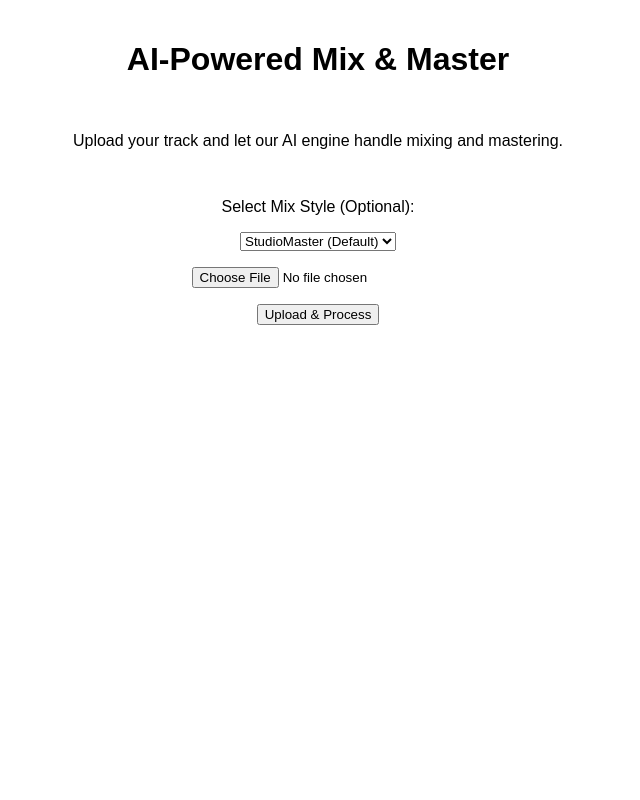
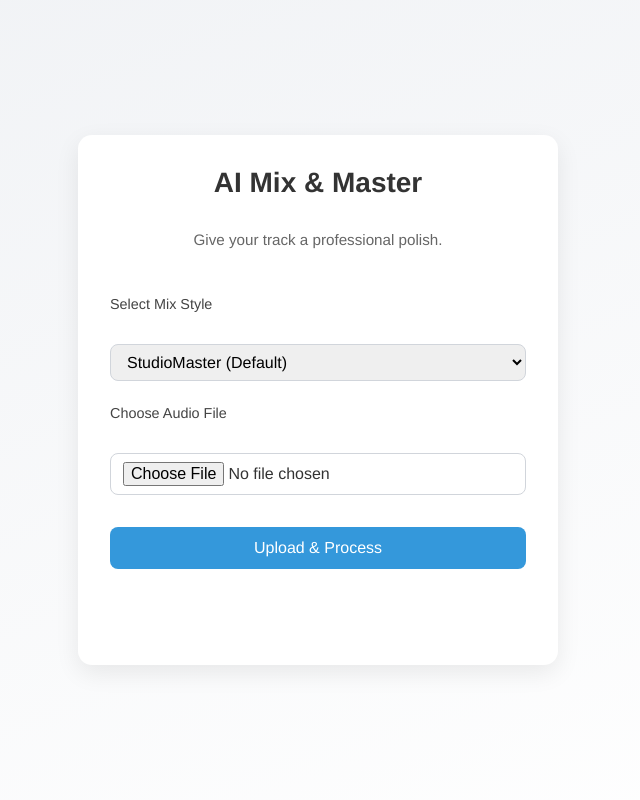
Before and after one commit to ThisismusicEnt/MixTool, a Flask app: page / in a window 1280 px wide. Shown: the whole page, without its empty margins (322-962 px from the left). Run offline with Flask 3, Linux system fonts and the light colour scheme.

```diff
--- a/app.py
+++ b/app.py
@@ -2,17 +2,16 @@ from flask import Flask, request, jsonify, send_file, render_template
 import os
 import socket
 import librosa
+import numpy as np
 import soundfile as sf
-import numpy as np
+from pydub import AudioSegment, effects
 import matchering as mg
-from pydub import AudioSegment, effects
 
 app = Flask(__name__)
 
 UPLOAD_FOLDER = "uploads"
 PROCESSED_FOLDER = "processed"
 REFERENCE_FOLDER = "reference_tracks"
-
 os.makedirs(UPLOAD_FOLDER, exist_ok=True)
 os.makedirs(PROCESSED_FOLDER, exist_ok=True)
 os.makedirs(REFERENCE_FOLDER, exist_ok=True)
@@ -23,16 +22,60 @@ def is_port_in_use(port):
     with socket.socket(socket.AF_INET, socket.SOCK_STREAM) as s:
         return s.connect_ex(("127.0.0.1", port)) == 0
 
-def convert_to_wav(input_path, output_path):
+# ----------------------------------------------------------
+# 1) HELPER: Convert MP3 or other format to WAV with pydub
+# ----------------------------------------------------------
+def convert_audio_to_wav_pydub(input_path, output_path):
     """
-    Convert any audio file (MP3, WAV, FLAC, etc.) to WAV using librosa & soundfile.
+    Uses pydub + FFmpeg to convert any supported format (MP3, M4A, WAV) to a standard 16-bit 44.1kHz WAV.
+    Requires FFmpeg installed on your system.
     """
     try:
-        y, sr = librosa.load(input_path, sr=None, mono=True)
-        sf.write(output_path, y, sr)
+        audio = AudioSegment.from_file(input_path)  # pydub auto-detects format
+        # Standardize: 44.1kHz, stereo, 16-bit
+        audio = audio.set_frame_rate(44100)
+        audio = audio.set_channels(2)
+        audio = audio.set_sample_width(2)  # 16-bit
+        audio.export(output_path, format="wav")
         return True
     except Exception as e:
-        print(f"[Error] Converting {input_path} to WAV: {e}")
+        print(f"[convert_audio_to_wav_pydub] Error: {e}")
+        return False
+
+# ----------------------------------------------------------
+# 2) HELPER: Final Mastering Step (EQ + Compression + Loudness)
+# ----------------------------------------------------------
+def final_mastering_chain(input_wav, output_wav):
+    """
+    A fallback or final step that:
+    - Removes sub-rumble & extreme highs (mild EQ)
+    - Normalizes peaks (light compression effect)
+    - Slight volume bump
+    - Targets ~-14 dBFS loudness
+    """
+    try:
+        audio = AudioSegment.from_wav(input_wav)
+
+        # Basic EQ: Remove sub-rumble <50Hz, reduce extremes above 18kHz
+        audio = audio.high_pass_filter(50)
+        audio = audio.low_pass_filter(18000)
+
+        # Light compression effect by normalizing peaks
+        audio = effects.normalize(audio)
+
+        # Small gain bump
+        audio = audio.apply_gain(2)
+
+        # Loudness to ~-14 dBFS
+        target_lufs = -14.0
+        current_lufs = audio.dBFS
+        gain_needed = target_lufs - current_lufs
+        audio = audio.apply_gain(gain_needed)
+
+        audio.export(output_wav, format="wav")
+        return True
+    except Exception as e:
+        print(f"[final_mastering_chain] Error: {e}")
         return False
 
 @app.route("/")
@@ -45,59 +88,74 @@ def upload_file():
         return jsonify({"error": "No file uploaded"}), 400
 
     file = request.files["file"]
-    mix_type = request.form.get("mix_type", "StudioMaster")  # Default style
+    mix_type = request.form.get("mix_type", "StudioMaster")  # e.g. "Pop", "Trap", "Lo-Fi", etc.
 
-    file_path = os.path.join(UPLOAD_FOLDER, file.filename)
-    file.save(file_path)
+    # 1) Save user file to /uploads
+    user_upload_path = os.path.join(UPLOAD_FOLDER, file.filename)
+    file.save(user_upload_path)
 
-    # 1) Convert user file -> WAV
-    user_wav = os.path.join(PROCESSED_FOLDER, "user.wav")
-    if not convert_to_wav(file_path, user_wav):
+    # 2) Convert user file => user_wav (true WAV)
+    user_wav = os.path.join(PROCESSED_FOLDER, "user_input.wav")
+    if not convert_audio_to_wav_pydub(user_upload_path, user_wav):
         return jsonify({"error": "Failed to convert user file to WAV"}), 500
 
-    # 2) Convert reference -> WAV (if it exists), else fallback to user
-    ref_original = os.path.join(REFERENCE_FOLDER, f"{mix_type}.wav")
-    if os.path.exists(ref_original):
-        ref_wav = os.path.join(PROCESSED_FOLDER, "reference.wav")
-        if not convert_to_wav(ref_original, ref_wav):
-            return jsonify({"error": "Failed to convert reference to WAV"}), 500
+    # 3) Convert reference if it exists => ref_wav
+    #    We look for reference_tracks/<mix_type>.mp3 OR .wav
+    #    If neither found, we skip AI matching
+    found_ref = False
+    possible_exts = [".mp3", ".wav", ".flac", ".m4a"]
+    ref_wav = os.path.join(PROCESSED_FOLDER, "reference.wav")
+
+    for ext in possible_exts:
+        ref_orig = os.path.join(REFERENCE_FOLDER, mix_type + ext)
+        if os.path.exists(ref_orig):
+            print(f"[upload_file] Found reference {ref_orig}, converting to {ref_wav} ...")
+            if convert_audio_to_wav_pydub(ref_orig, ref_wav):
+                found_ref = True
+                break
+
+    ai_mastered_path = os.path.join(PROCESSED_FOLDER, "ai_mastered.wav")
+    matchering_succeeded = False
+
+    if found_ref:
+        # 4) Attempt AI-based spectral matching
+        # Ensure user_wav != ref_wav
+        import os
+        if os.path.samefile(user_wav, ref_wav):
+            print("[upload_file] Reference is identical to user track. Skipping AI match.")
+        else:
+            print(f"[upload_file] Attempting mg.process with:\n  user_wav={user_wav}\n  ref_wav={ref_wav}")
+            try:
+                mg.process(
+                    user_wav,   # target
+                    ref_wav,    # reference
+                    ai_mastered_path
+                )
+                print("[upload_file] mg.process completed successfully!")
+                matchering_succeeded = True
+            except Exception as e:
+                print(f"[upload_file] Matchering error: {e}")
     else:
-        # Use user's track if there's no dedicated reference
-        ref_wav = user_wav
+        print("[upload_file] No suitable reference found. Skipping AI match...")
 
-    # 3) AI Mix & Master
-    master_wav = os.path.join(PROCESSED_FOLDER, "ai_mastered.wav")
-    try:
-        mg.process(
-            user_wav,  # target
-            ref_wav,   # reference
-            master_wav # output
-        )
-    except Exception as e:
-        print(f"[Error] Matchering process: {e}")
-        return jsonify({"error": "Matchering failed"}), 500
+    # 5) If AI matching fails or no reference, just copy user_wav => ai_mastered_path
+    if not matchering_succeeded:
+        try:
+            print("[upload_file] Fallback: copy user WAV to ai_mastered.wav and do final mastering chain.")
+            AudioSegment.from_wav(user_wav).export(ai_mastered_path, format="wav")
+        except Exception as e:
+            print(f"[upload_file] Fallback copy error: {e}")
+            return jsonify({"error": "Fallback copy error"}), 500
 
-    # 4) Final polish with pydub
-    try:
-        audio = AudioSegment.from_wav(master_wav)
-        # Light compression
-        audio = effects.normalize(audio)
-        # Subtle volume bump
-        audio = audio.apply_gain(2)
-        # Ensure around -14 dBFS
-        gain_needed = -14.0 - audio.dBFS
-        audio = audio.apply_gain(gain_needed)
+    # 6) Now apply final mastering chain (EQ + compression + -14 LUFS)
+    final_path = os.path.join(PROCESSED_FOLDER, f"final_{mix_type}.wav")
+    if not final_mastering_chain(ai_mastered_path, final_path):
+        return jsonify({"error": "Final mastering chain failed"}), 500
 
-        # Export final
-        final_path = os.path.join(PROCESSED_FOLDER, f"final_{mix_type}.wav")
-        audio.export(final_path, format="wav")
-    except Exception as e:
-        print(f"[Error] Final polishing: {e}")
-        return jsonify({"error": "Final polishing failed"}), 500
-
+    # 7) Return final file
     return send_file(final_path, as_attachment=True)
 
-# Choose port
+# Decide port
 port = 8080 if not is_port_in_use(8080) else 5001
 
 if __name__ == "__main__":
--- a/templates/index.html
+++ b/templates/index.html
@@ -1,58 +1,125 @@
 <!DOCTYPE html>
 <html lang="en">
 <head>
-    <meta charset="UTF-8">
-    <meta name="viewport" content="width=device-width, initial-scale=1.0">
-    <title>MixTool - AI Mastering</title>
+  <meta charset="UTF-8" />
+  <meta name="viewport" content="width=device-width, initial-scale=1.0"/>
+  <title>AI Mix & Master</title>
   <style>
+    /* Minimal Reset */
+    * {
+      margin: 0;
+      padding: 0;
+      box-sizing: border-box;
+      font-family: 'Helvetica Neue', Arial, sans-serif;
+    }
+
     body {
-            font-family: Arial, sans-serif;
-            text-align: center;
-            margin: 0;
+      min-height: 100vh;
+      background: linear-gradient(160deg, #f0f2f5 0%, #ffffff 100%);
+      display: flex;
+      align-items: center;
+      justify-content: center;
       padding: 20px;
+      color: #333;
     }
-        .container {
-            margin: 0 auto;
-            max-width: 600px;
+
+    .app-container {
+      background-color: #fff;
+      width: 100%;
+      max-width: 480px;
+      border-radius: 14px;
+      box-shadow: 0 8px 24px rgba(0,0,0,0.08);
+      padding: 2rem;
       display: flex;
       flex-direction: column;
-            align-items: center;
-            gap: 1rem;
+      align-items: stretch;
+      gap: 1.5rem;
     }
+
+    h1 {
+      font-size: 1.75rem;
+      text-align: center;
+      margin-bottom: 0.5rem;
+    }
+    p.subtitle {
+      font-size: 0.95rem;
+      text-align: center;
+      color: #666;
+      margin-bottom: 1.5rem;
+    }
+
     label {
+      display: block;
+      font-size: 0.9rem;
+      margin-bottom: 0.5rem;
+      color: #444;
+    }
+
+    select, input[type="file"] {
+      border: 1px solid #d1d5db;
+      border-radius: 8px;
+      padding: 0.5rem 0.75rem;
+      font-size: 1rem;
+      width: 100%;
+      cursor: pointer;
+      transition: border 0.2s ease;
+    }
+    select:focus, input[type="file"]:focus {
+      outline: none;
+      border-color: #3498db;
+    }
+
+    button {
+      background-color: #3498db;
+      color: #fff;
+      font-size: 1rem;
+      border: none;
+      border-radius: 8px;
+      padding: 0.75rem;
+      cursor: pointer;
+      transition: background-color 0.2s ease;
+      margin-top: 0.5rem;
+    }
+    button:hover {
+      background-color: #297fb8;
+    }
+
+    .progress-container {
+      display: none;
+      width: 100%;
       margin-top: 1rem;
     }
-        #progress-container {
-            display: none;
+    .progress-bar {
       width: 100%;
-            max-width: 400px;
-            margin: 20px auto;
-        }
-        #progress-bar {
-            width: 100%;
-            background-color: #ddd;
-            height: 25px;
+      background-color: #e5e7eb;
+      height: 12px;
+      border-radius: 8px;
+      overflow: hidden;
       position: relative;
     }
-        #progress-bar-fill {
+    .progress-bar-fill {
+      width: 0%;
       height: 100%;
-            width: 0%;
-            background-color: #4CAF50;
+      background-color: #4caf50;
       transition: width 0.4s ease;
     }
-        #status {
-            margin: 1rem 0;
+
+    .status {
+      text-align: center;
+      font-size: 0.95rem;
+      color: #666;
+      margin-top: 1rem;
+      min-height: 1.5rem; /* to avoid layout shift */
     }
   </style>
 </head>
 <body>
-    <div class="container">
-        <h1>AI-Powered Mix & Master</h1>
-        <p>
-            Upload your track and let our AI engine handle mixing and mastering.
-        </p>
 
-        <label for="mixType">Select Mix Style (Optional):</label>
+  <div class="app-container">
+    <h1>AI Mix & Master</h1>
+    <p class="subtitle">Give your track a professional polish.</p>
+
+    <label for="mixType">Select Mix Style</label>
     <select id="mixType">
       <option value="StudioMaster">StudioMaster (Default)</option>
       <option value="Pop">Pop</option>
@@ -60,15 +127,18 @@
       <option value="Lo-Fi">Lo-Fi</option>
     </select>
 
-        <input type="file" id="fileInput">
+    <label for="fileInput">Choose Audio File</label>
+    <input type="file" id="fileInput" accept=".mp3, .wav, .m4a, .flac, .aac, .ogg" />
+
     <button onclick="uploadFile()">Upload & Process</button>
 
-        <div id="progress-container">
-            <p>Processing... Please wait</p>
-            <div id="progress-bar"><div id="progress-bar-fill"></div></div>
+    <div class="progress-container" id="progress-container">
+      <div class="progress-bar">
+        <div class="progress-bar-fill" id="progress-bar-fill"></div>
+      </div>
     </div>
 
-        <p id="status"></p>
+    <div class="status" id="status"></div>
   </div>
 
   <script>
@@ -88,10 +158,12 @@
       const progressContainer = document.getElementById("progress-container");
       const progressBarFill = document.getElementById("progress-bar-fill");
       const statusMsg = document.getElementById("status");
+
       progressContainer.style.display = "block";
       progressBarFill.style.width = "0%";
       statusMsg.textContent = "";
 
+      // Fake progress animation
       let progress = 0;
       const interval = setInterval(() => {
         if (progress < 90) {
@@ -100,7 +172,7 @@
         } else {
           clearInterval(interval);
         }
-            }, 1000);
+      }, 800);
 
       fetch("/upload", {
         method: "POST",
@@ -130,5 +202,6 @@
       });
     }
   </script>
+
 </body>
 </html>
```
Also changed, not shown: 13 other files. Lines whose indentation alone changed are shown as unchanged.
